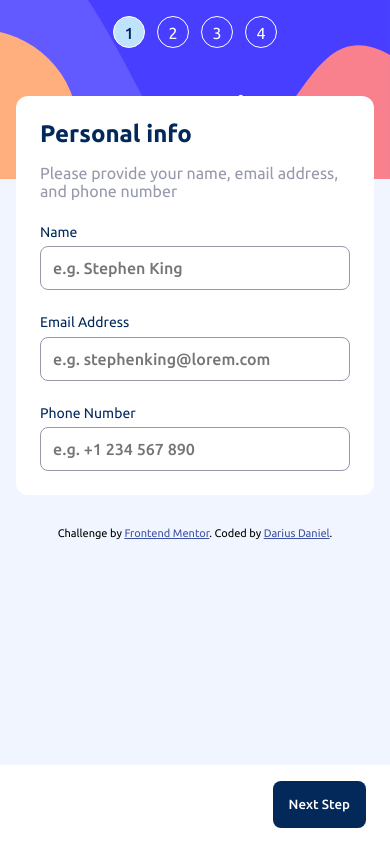
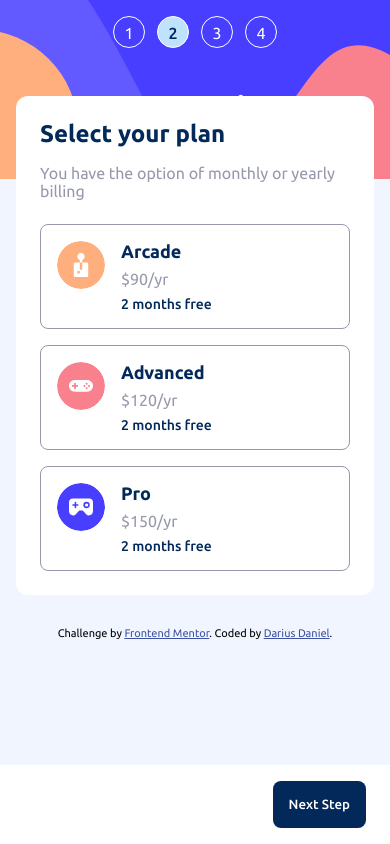
Before and after one commit to darius-daniel/multi-step-form, a website built with Vite: page index.html in a window 390 px wide. Both pictures are taken after a click on the button "Next Step". Built offline with nearby package versions, Linux system fonts and the light colour scheme.

Commit message:
feat(step-two): implement billing plan selection component
- Create new plan component factory function with icon, name, pricing, and bonus text
- Add step two form section with three billing plan options (Arcade, Advanced, Pro)
- Implement plan button styling with hover and focus states for accessibility
- Add responsive grid layout for plan cards (1 column mobile, 3 columns desktop)
- Update form steps array and headers to include plan selection step
- Add step cleanup logic to remove previous step when navigating forward
- Include plan pricing display ($90/yr, $120/yr, $150/yr) with annual billing messaging

```diff
--- /dev/null
+++ b/src/components/plan.ts
@@ -0,0 +1,32 @@
+export default function createBillingPlan(
+  name: "Arcade" | "Advanced" | "Pro",
+  price: number,
+) {
+  const plan = document.createElement("button");
+  plan.classList.add("plan");
+
+  const icon = document.createElement("img");
+  icon.classList.add("plan__icon");
+  icon.src = `/src/assets/images/icon-${name.toLowerCase()}.svg`;
+  plan.appendChild(icon);
+
+  const div = document.createElement("div");
+
+  const planName = document.createElement("h2");
+  planName.classList.add("plan__name");
+  planName.textContent = name;
+  div.appendChild(planName);
+
+  const planPricing = document.createElement("p");
+  planPricing.classList.add("plan__pricing");
+  planPricing.textContent = `$${price}/yr`;
+  div.appendChild(planPricing);
+
+  const planBonus = document.createElement("p");
+  planBonus.classList.add("plan__bonus");
+  planBonus.textContent = "2 months free";
+  div.appendChild(planBonus);
+
+  plan.append(div);
+  return plan;
+}
--- a/src/main.ts
+++ b/src/main.ts
@@ -1,12 +1,17 @@
 import stepOne from "./step-one";
+import stepTwo from "./step-two";
 import "./style.css";
 
 let currentStep = 0;
-const formSteps = [stepOne];
+const formSteps = [stepOne, stepTwo];
 const stepHeaders = [
   {
     title: "Personal info",
     description: "Please provide your name, email address, and phone number",
+  },
+  {
+    title: "Select your plan",
+    description: "You have the option of monthly or yearly billing",
   },
 ];
 
@@ -22,6 +27,7 @@ const updateStep = () => {
   stepTitle.textContent = stepHeaders[currentStep].title;
   stepDescription.textContent = stepHeaders[currentStep].description;
 
+  if (currentStep >= 1) formSteps[currentStep - 1].remove();
   stepHeader.after(formSteps[currentStep]);
 };
 
--- /dev/null
+++ b/src/step-two.ts
@@ -0,0 +1,17 @@
+import createBillingPlan from "./components/plan";
+
+const stepTwo = document.createElement("section");
+stepTwo.classList.add("step__plans");
+
+const plans = [
+  { title: "Arcade" as const, price: 90 },
+  { title: "Advanced" as const, price: 120 },
+  { title: "Pro" as const, price: 150 },
+] as const;
+
+plans.forEach((plan) => {
+  const billingPlan = createBillingPlan(plan.title, plan.price);
+  stepTwo.appendChild(billingPlan);
+});
+
+export default stepTwo;
--- a/src/style.css
+++ b/src/style.css
@@ -204,6 +204,63 @@ body {
   opacity: 0.5;
 }
 
+.step__plans {
+  display: grid;
+  gap: 1rem;
+}
+
+.plan {
+  display: flex;
+  gap: 1rem;
+  padding: 1rem;
+  border: 1px solid var(--gray-500);
+  border-radius: 0.5rem;
+  background-color: inherit;
+  font: inherit;
+  text-align: left;
+}
+
+.plan:hover,
+.plan:focus {
+  border-color: transparent;
+  outline: 1px solid var(--blue-300);
+  cursor: pointer;
+}
+
+.plan:focus {
+  background-color: var(--blue-100);
+  border-color: transparent;
+  outline: 1px solid var(--blue-950);
+}
+
+.plan > div {
+  display: flex;
+  flex-direction: column;
+  gap: 0.5rem;
+}
+
+.plan__icon {
+  width: 48px;
+  height: 48px;
+  border-radius: 50%;
+}
+
+.plan__name {
+  color: var(--blue-950);
+  font-size: 18px;
+  font-weight: var(--font-bold);
+}
+
+.plan__pricing {
+  color: var(--gray-500);
+}
+
+.plan__bonus {
+  font-size: 14px;
+  font-weight: var(--font-medium);
+  color: var(--blue-950);
+}
+
 @media screen and (min-width: 1024px) {
   body {
     display: grid;
@@ -278,4 +335,14 @@ body {
   #btn__next {
     margin-top: 5rem;
   }
+
+  .step__plans {
+    grid-template-columns: repeat(3, 1fr);
+  }
+
+  .plan {
+    flex-direction: column;
+    gap: 2rem;
+    padding: 1.5rem auto;
+  }
 }
```
